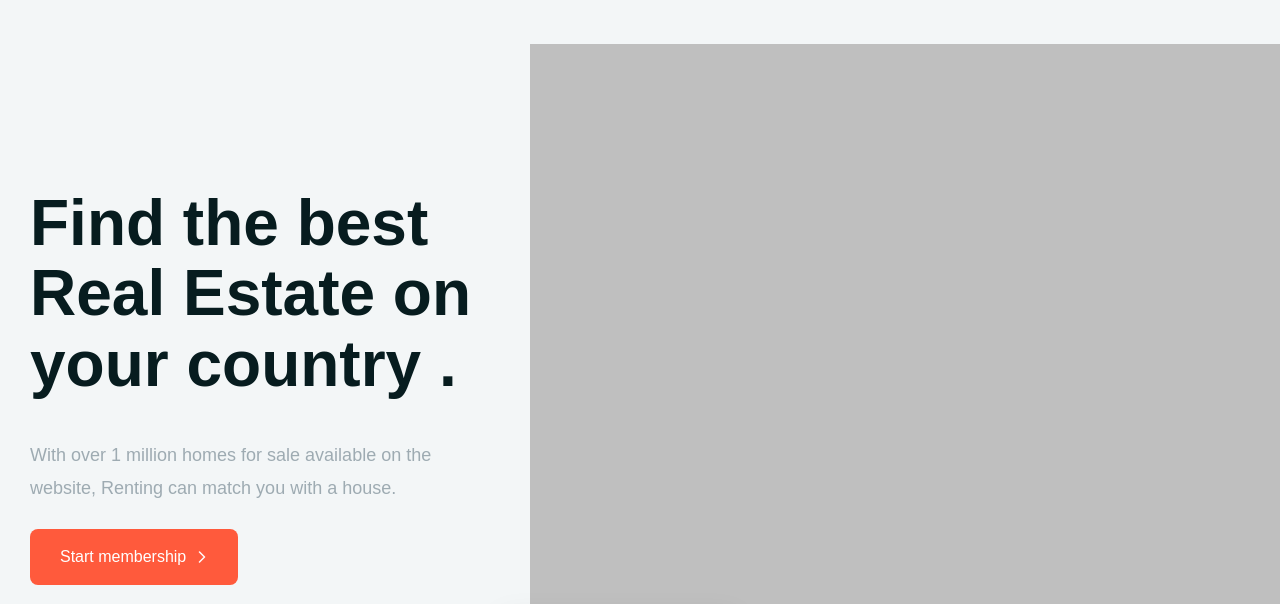
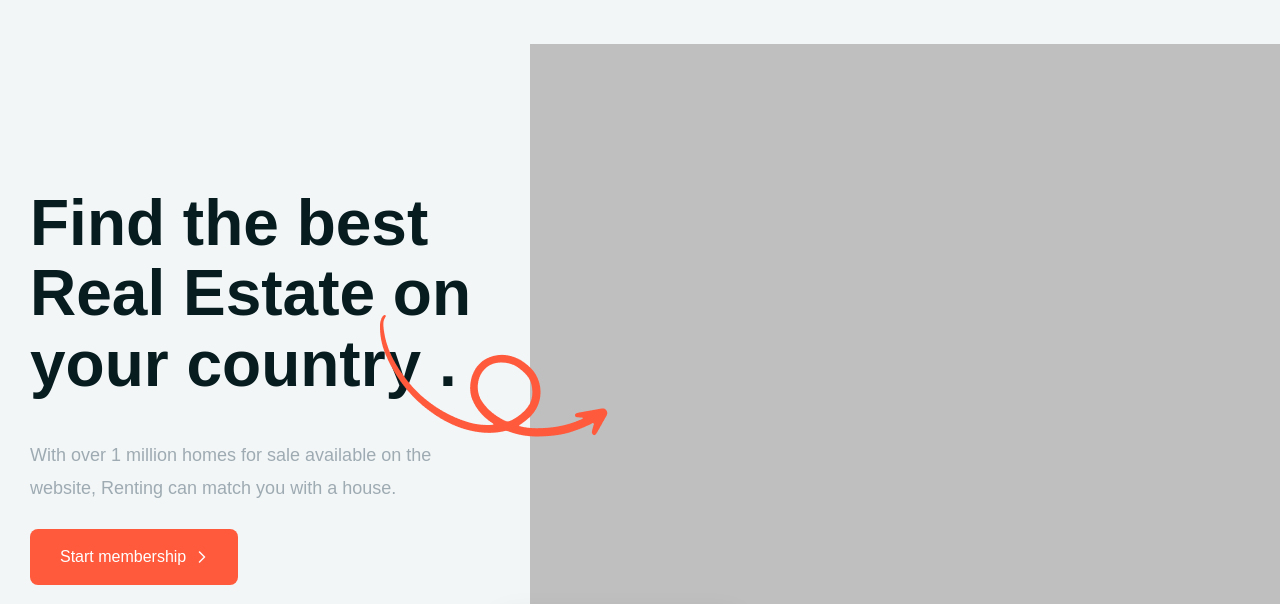
Before and after one commit to caonguyencmg/NguyenCaoNguyen-FastCoding, a plain HTML site: page index.html in a window 1280 px wide. Shown: the part 140-744 px from the top of the page. Drawn offline with Linux system fonts and the light colour scheme.

Commit message:
Fix: add arrow img

```diff
--- a/index.html
+++ b/index.html
@@ -171,8 +171,10 @@
       <section class="hero">
         <div class="top-container hero-wrapper">
           <div class="hero-content">
-            <h1>Find the best Real Estate on your country .</h1>
-
+            <div class="hero-title">
+              <h1>Find the best Real Estate on your country .</h1>
+              <img src="./images/arrow.png" alt="" />
+            </div>
             <p>
               With over 1 million homes for sale available on the website,
               Renting can match you with a house.
--- a/style.css
+++ b/style.css
@@ -122,6 +122,18 @@ a {
 
 .mb-block {
   display: none;
+}
+.hero-title {
+  position: relative;
+  & img {
+    position: absolute;
+    left: 70%;
+    top: 60%;
+    z-index: 4;
+    @media (max-width: 1200px) {
+      display: none;
+    }
+  }
 }
 
 @media (max-width: 980px) {
```
Also changed, not shown: images/arrow.png (added).
